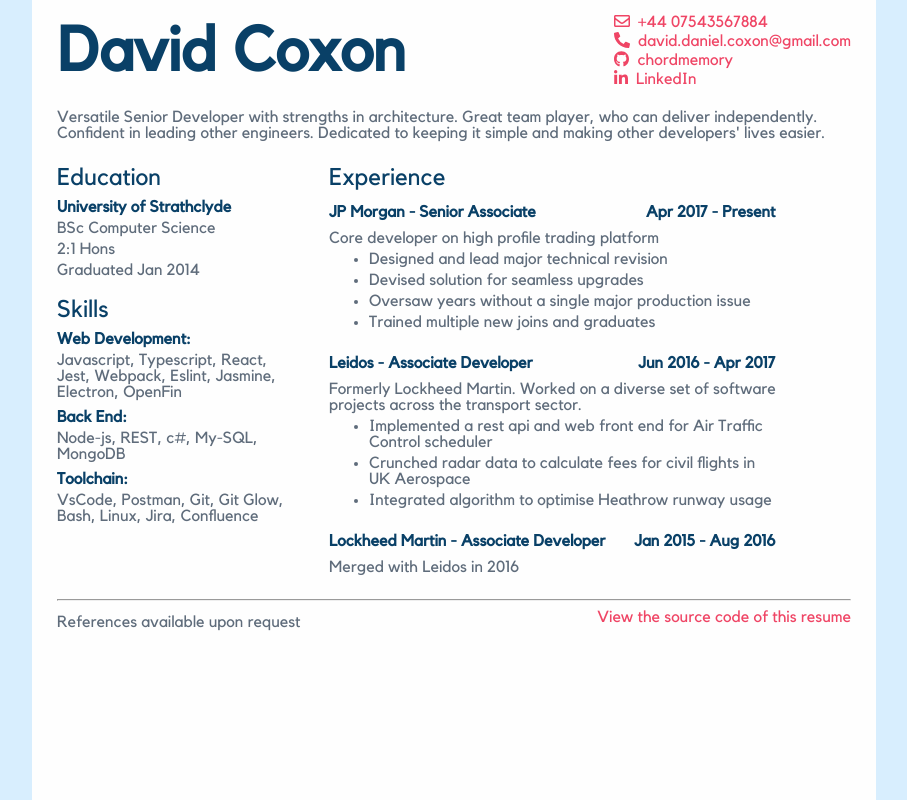
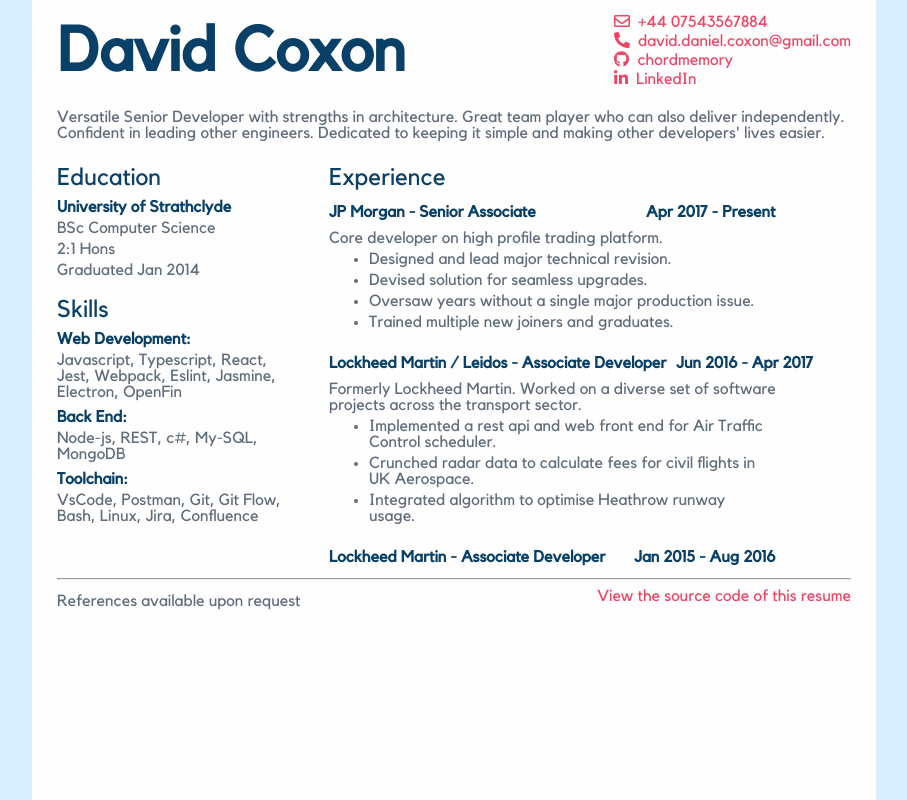
Before and after one commit to chordmemory/resume, a React app: page / in a window 1280 px wide. Shown: the whole page, without its empty margins (186-1093 px from the left). Built offline with nearby package versions, Linux system fonts and the light colour scheme.

Commit message:
Fix phrasing and some style tweaks

```diff
--- a/src/components/resume.tsx
+++ b/src/components/resume.tsx
@@ -29,17 +29,21 @@ const formatDate = (date?: string) => {
 }
 
 const Job = (props: ResumeSchema.Job) => (
-  <article>
+  <article className="job-summary">
     <div className="row">
       <h3>{props.company} - {props.position}</h3>
       <h3>{formatDate(props.startDate)} - {formatDate(props.endDate) || 'Present'}</h3>
     </div>
-    <h4>{props.summary}</h4>
-    <ul className="job-highlights">
-      {props.highlights?.map((highlight, index) => (
-        <li key={index}>{highlight}</li>
-      ))}
-    </ul>
+    {props.summary && (
+      <h4>{props.summary}</h4>
+    )}
+    {props.highlights && (
+      <ul className="job-highlights">
+        {props.highlights.map((highlight, index) => (
+          <li key={index}>{highlight}</li>
+        ))}
+      </ul>
+    )}
   </article>
 )
 
--- a/src/resume.json
+++ b/src/resume.json
@@ -5,7 +5,7 @@
       "picture": "",
       "email": "david.daniel.coxon@gmail.com",
       "phone": "+44 07543567884",
-      "summary": "Versatile Senior Developer with strengths in architecture. Great team player, who can deliver independently. Confident in leading other engineers. Dedicated to keeping it simple and making other developers' lives easier.",
+      "summary": "Versatile Senior Developer with strengths in architecture. Great team player who can also deliver independently. Confident in leading other engineers. Dedicated to keeping it simple and making other developers' lives easier.",
       "location": {
         "address": "2/2 222 Darnley Street",
         "postalCode": "G41 2JA",
@@ -30,32 +30,31 @@
             "company": "JP Morgan",
             "position": "Senior Associate",
             "startDate": "2017-04-20",
-            "summary": "Core developer on high profile trading platform",
+            "summary": "Core developer on high profile trading platform.",
             "highlights": [
-                "Designed and lead major technical revision",
-                "Devised solution for seamless upgrades",
-                "Oversaw years without a single major production issue",
-                "Trained multiple new joins and graduates"
+                "Designed and lead major technical revision.",
+                "Devised solution for seamless upgrades.",
+                "Oversaw years without a single major production issue.",
+                "Trained multiple new joiners and graduates."
             ]
         },
         {
-            "company": "Leidos",
+            "company": "Lockheed Martin / Leidos",
             "position": "Associate Developer",
             "startDate": "2016-06-01",
             "endDate": "2017-04-20",
             "summary": "Formerly Lockheed Martin. Worked on a diverse set of software projects across the transport sector.",
             "highlights": [
-                "Implemented a rest api and web front end for Air Traffic Control scheduler",
-                "Crunched radar data to calculate fees for civil flights in UK Aerospace",
-                "Integrated algorithm to optimise Heathrow runway usage"
+                "Implemented a rest api and web front end for Air Traffic Control scheduler.",
+                "Crunched radar data to calculate fees for civil flights in UK Aerospace.",
+                "Integrated algorithm to optimise Heathrow runway usage."
             ]
         },
         {
           "company": "Lockheed Martin",
           "position": "Associate Developer",
           "startDate": "2015-01-01",
-          "endDate": "2016-08-01",
-          "summary": "Merged with Leidos in 2016"
+          "endDate": "2016-08-01"
       }
     ],
     "education": [{
@@ -99,7 +98,7 @@
           "VsCode",
           "Postman",
           "Git",
-          "Git Glow",
+          "Git Flow",
           "Bash",
           "Linux",
           "Jira",
--- a/src/resume.less
+++ b/src/resume.less
@@ -101,7 +101,6 @@ a {
   justify-content: center;
 }
 
-
 .grid {
   @media screen and (max-width: 680px) {
     display: block;
```
